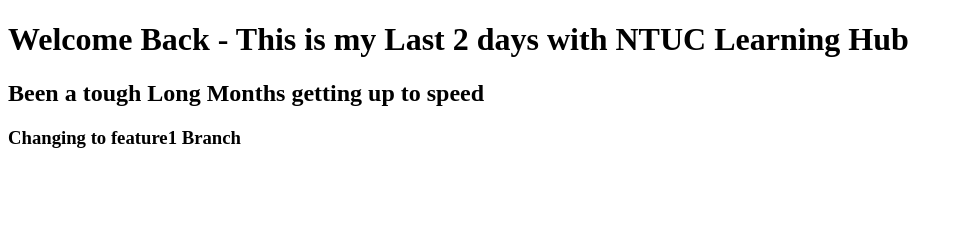
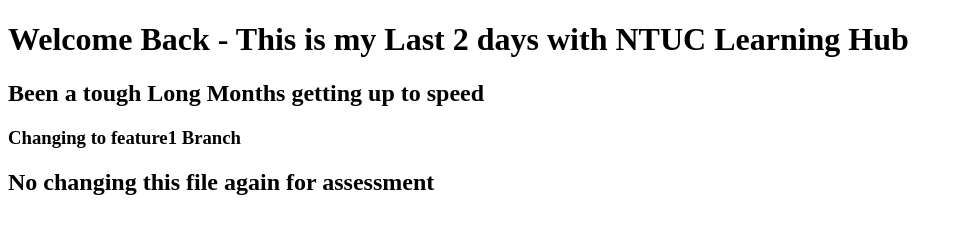
Before and after one commit to louislukechen/mylandingpage, a plain HTML site: page index.html in a window 1280 px wide. Shown: the whole page, without its empty margins (0-963 px from the left). Drawn offline with Linux system fonts and the light colour scheme.

Commit message:
Change the file for assessment

```diff
--- a/index.html
+++ b/index.html
@@ -9,5 +9,6 @@
     <h1> Welcome Back - This is my Last 2 days with NTUC Learning Hub</h1>
     <h2> Been a tough Long Months getting up to speed</h2>
     <h3>Changing to feature1 Branch</h3>
+    <H2> No changing this file again for assessment</H2>
 </body>
 </html>
```
